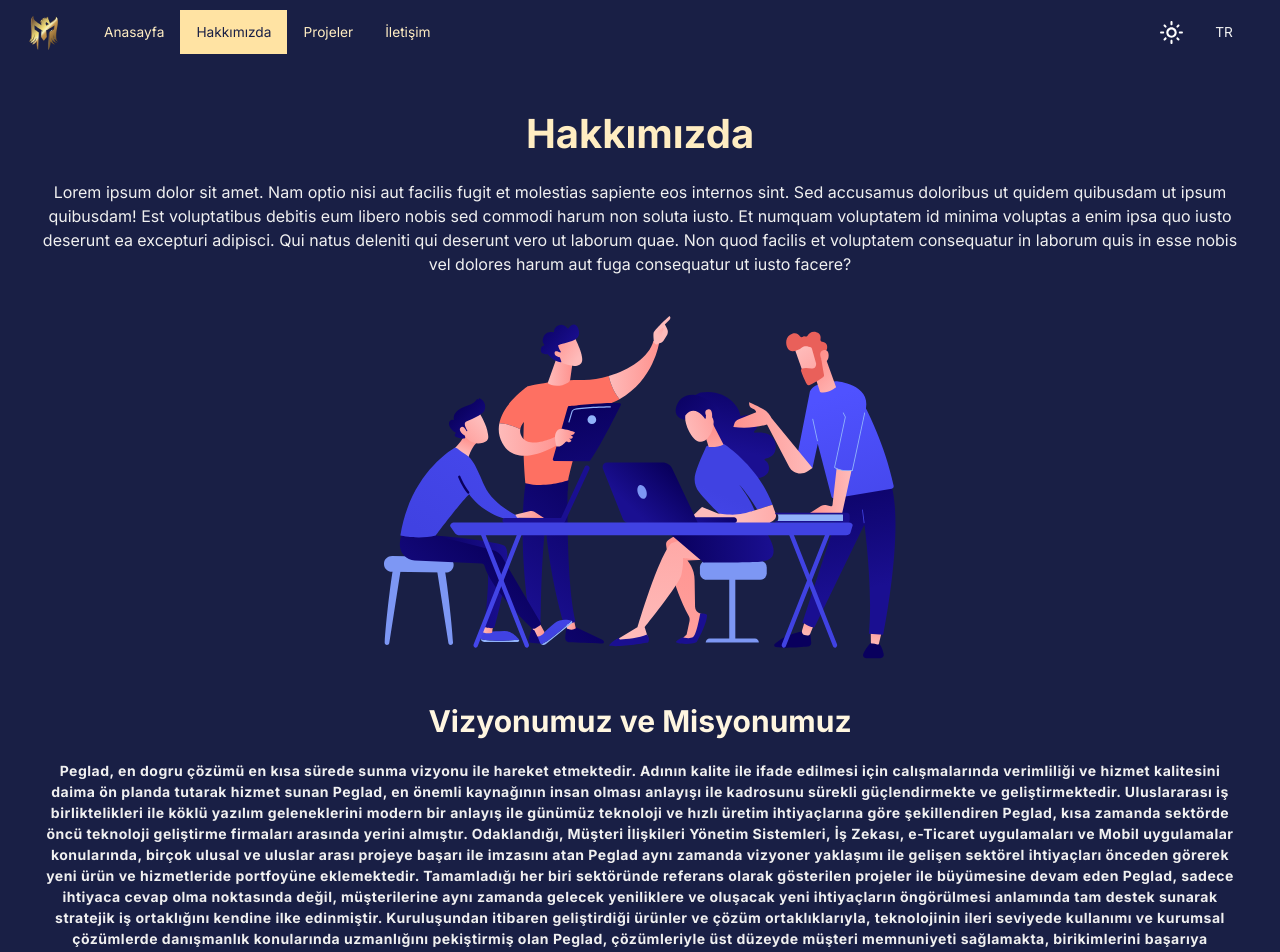
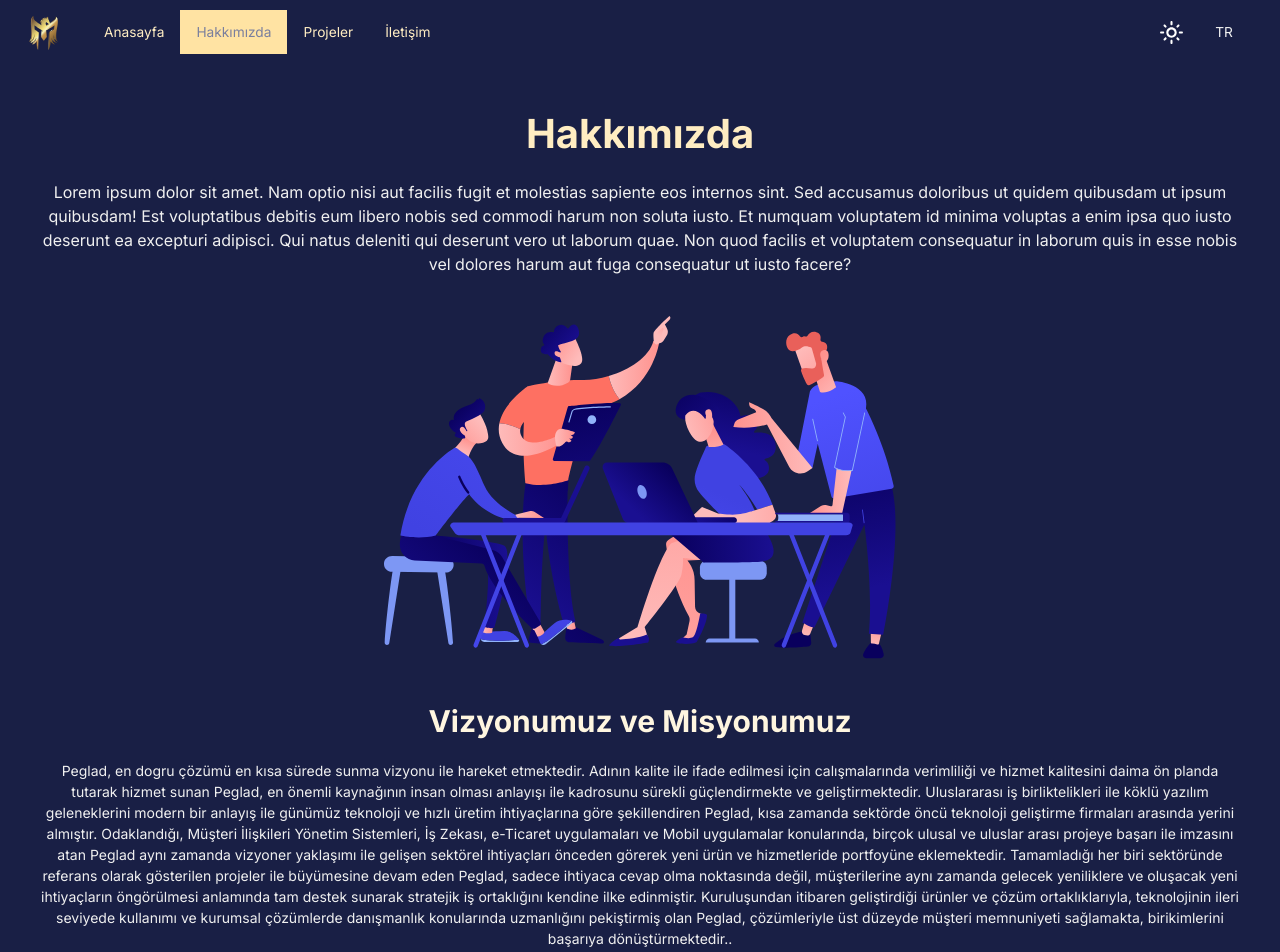
Before and after one commit to salihhugurr/business-landing, a React (Create React App) app: page /about in a window 1280 px wide. Shown: the top 952 px of the page. Built offline with nearby package versions, Linux system fonts and the light colour scheme.

Commit message:
css fixes

```diff
--- a/src/components/Navbar.jsx
+++ b/src/components/Navbar.jsx
@@ -95,7 +95,7 @@
                             : "transparent",
                         color:
                           active === lcText
-                            ? theme.palette.primary[600]
+                            ? theme.palette.primary[300]
                             : theme.palette.secondary[200],
                       }}
                     >
--- a/src/scenes/about/index.jsx
+++ b/src/scenes/about/index.jsx
@@ -104,8 +104,6 @@
           <Typography
             color={theme.palette.secondary[50]}
             textAlign="center"
-            fontWeight="bold"
-            letterSpacing={.5}
             fontSize={isNonMobile ? 14 : 12}
             marginTop={2}
           >
```
